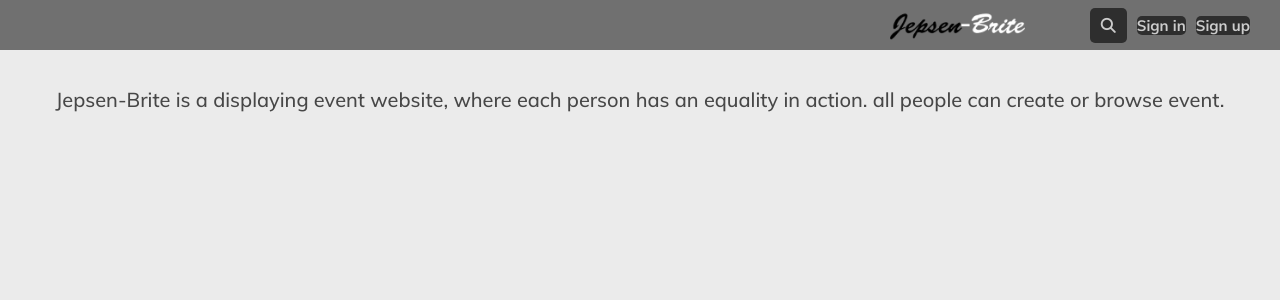
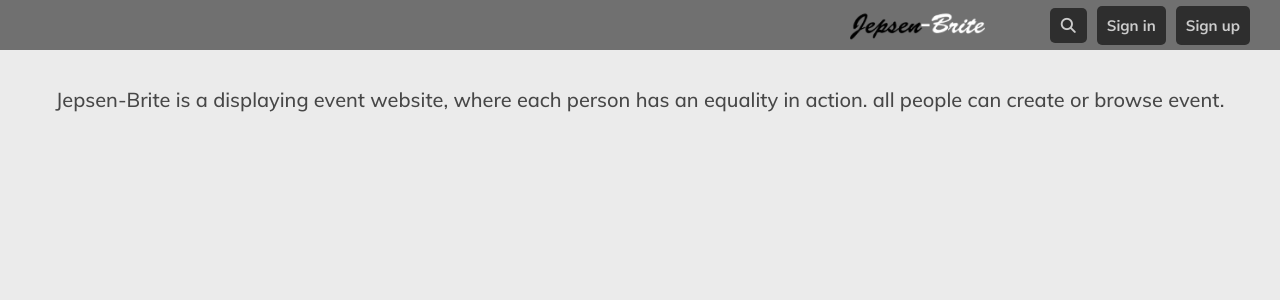
Before and after one commit to biomath-421/jepsen-brite, a PHP site: page /jepsen_brite/Vue/about.php in a window 1280 px wide. Shown: the top 300 px of the page. Run offline with PHP 8.4, Linux system fonts and the light colour scheme; some libraries are stand-ins or nearby versions.

Commit message:
correction css

```diff
--- a/Vue/about.php
+++ b/Vue/about.php
@@ -1,7 +1,7 @@
 <html>
 <head>
 <title>homepage</title>
-<link rel="stylesheet" href="style.css">
+<link rel="stylesheet" href="src/css/style.css">
 </head>
 <body>
 <?php include("header.inc.php");?>
--- a/Vue/edit_profile.php
+++ b/Vue/edit_profile.php
@@ -1,7 +1,7 @@
 <html>
     <head>
         <title>edit profile</title>
-        <link rel="stylesheet" href="style.css">
+        <link rel="stylesheet" href="src/css/style.css">
     </head>
     <body>
         <?php include("header.inc.php");?>
--- a/Vue/footer.inc.php
+++ b/Vue/footer.inc.php
@@ -1,7 +1,7 @@
 
 <html>
 <head>
-<link rel="stylesheet" href="style.css">
+<link rel="stylesheet" href="src/css/style.css">
 </head>
 <body>
 <footer>
--- a/Vue/style.css
+++ b/Vue/src/css/style.css
@@ -166,7 +166,7 @@ a{
 .buttonsignin{
     background-color: rgb(46, 46, 46);
     color: rgb(204, 204, 204);
-    padding: auto;
+    padding: 10px;
     margin: 5px;
     font-family: "Mulish-bold", Arial, Helvetica, sans-serif;
     font-size: 15px;
@@ -176,7 +176,7 @@ a{
 .buttonsignup{
     background-color: rgb(46, 46, 46);
     color: rgb(204, 204, 204);
-    padding: auto;
+    padding: 10px;
     margin: 5px;
     font-family: "Mulish-bold", Arial, Helvetica, sans-serif;
     font-size: 15px;
```
